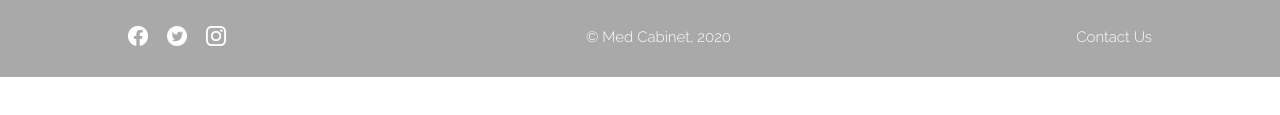
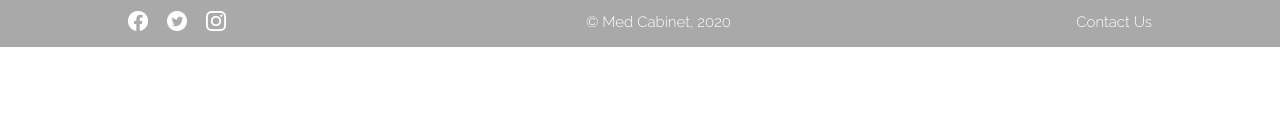
Before and after one commit to build-week-medcabinet-ch/UI, a plain HTML site: page index.html in a window 1280 px wide. Shown: the part 513-628 px from the top of the page. Drawn offline with Linux system fonts and the light colour scheme.

Commit message:
Tweaked size of footer

```diff
--- a/style.css
+++ b/style.css
@@ -120,7 +120,7 @@ footer{
 	justify-content: space-between;
 	align-items: center;
 	max-width: var(--content-max-width);
-	height: 10vh;
+	height: 5rem;
 	color: white;
 	margin: auto;
 }
```
